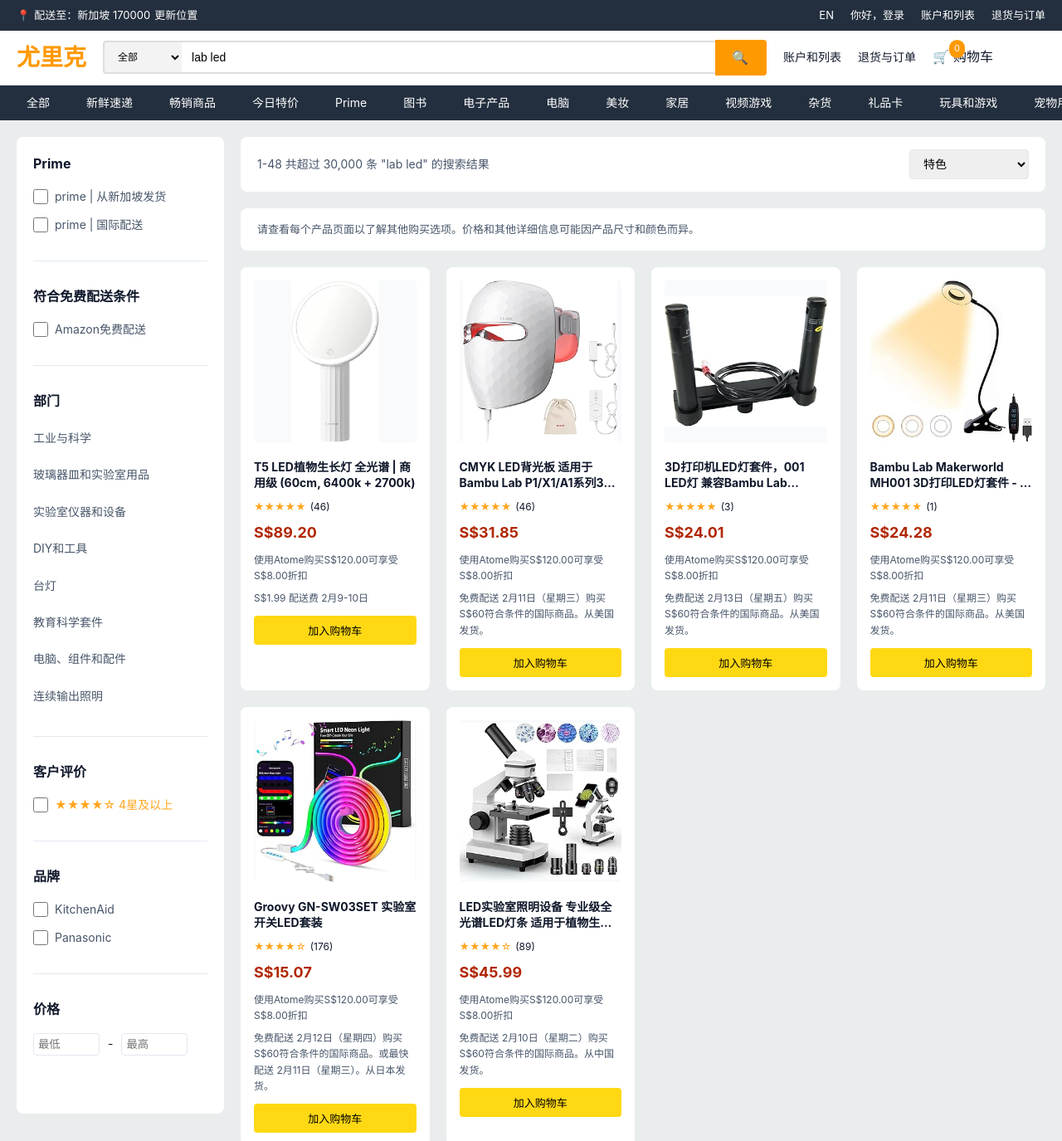
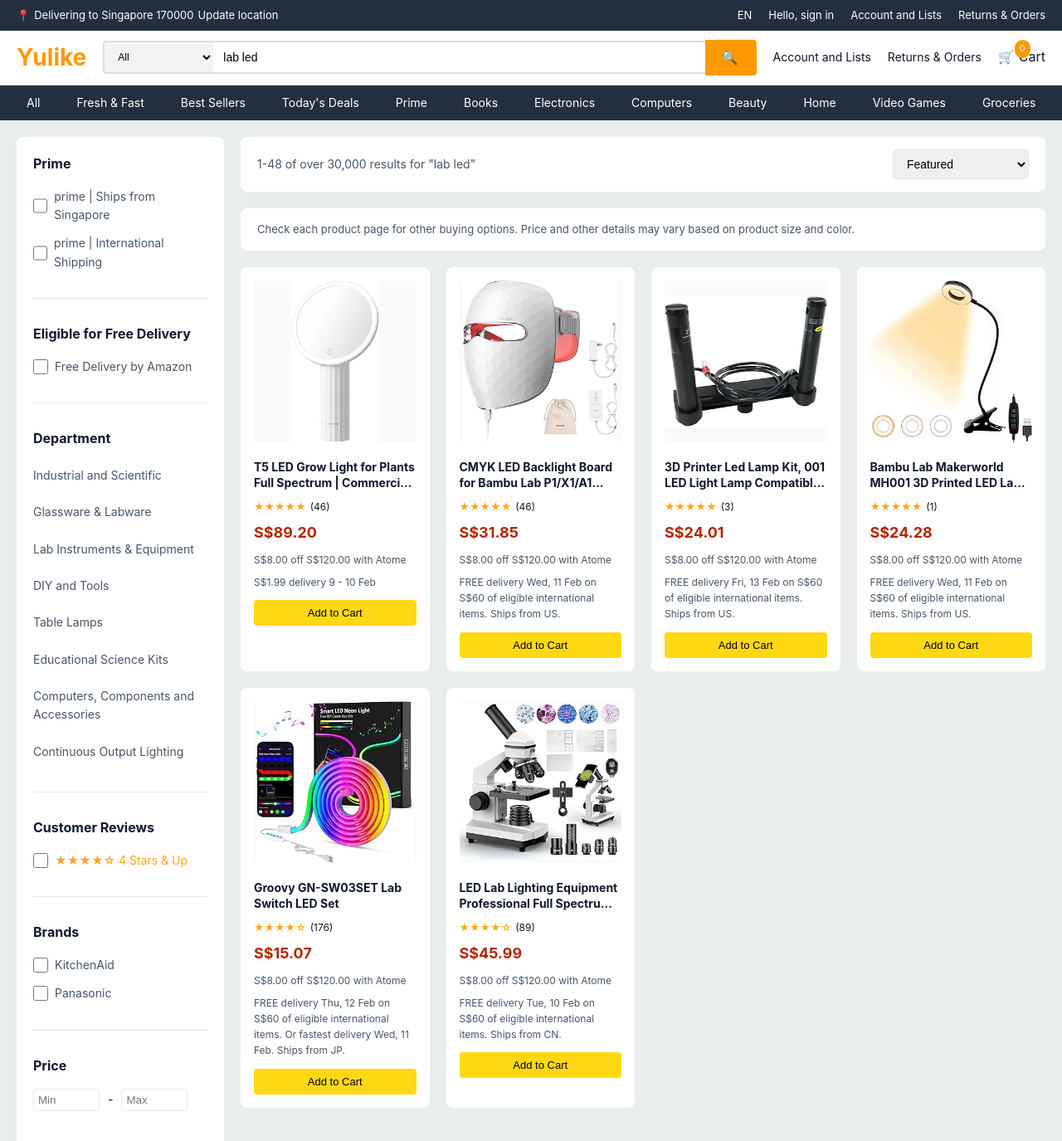
Before and after one commit to only7SAN/Growing-Learning, a plain HTML site: page index.html in a window 1280 px wide. Shown: the top 1375 px of the page at 83% size. Drawn offline with Linux system fonts and the light colour scheme.

Commit message:
初始化
Co-Authored-By: 陈利鸿 <chenlihong@37.com>

```diff
--- a/index.html
+++ b/index.html
@@ -1,10 +1,10 @@
 <!DOCTYPE html>
-<html lang="zh-CN">
+<html lang="en">
 <head>
     <meta charset="UTF-8">
     <meta name="viewport" content="width=device-width, initial-scale=1.0">
-    <meta name="description" content="尤里克 - 海量商品，品质保障，快速配送">
-    <title>尤里克 - 搜索结果</title>
+    <meta name="description" content="Yulike - Massive selection, quality guaranteed, fast delivery">
+    <title>Yulike - Search Results</title>
     <style>
         * {
             margin: 0;
@@ -36,7 +36,7 @@
             line-height: 1.6;
         }
 
-        /* 顶部导航栏 */
+        /* Top Navigation Bar */
         .top-nav {
             background: var(--secondary);
             color: white;
@@ -75,7 +75,7 @@
             text-decoration: none;
         }
 
-        /* 主导航栏 */
+        /* Main Navigation Bar */
         .navbar {
             background: var(--bg-light);
             border-bottom: 1px solid var(--border-color);
@@ -185,7 +185,7 @@
             border-radius: 10px;
         }
 
-        /* 分类导航栏 */
+        /* Category Navigation Bar */
         .category-nav {
             background: var(--secondary);
             color: white;
@@ -222,7 +222,7 @@
             gap: 20px;
         }
 
-        /* 左侧边栏 */
+        /* Left Sidebar */
         .sidebar {
             width: 250px;
             background: var(--bg-light);
@@ -303,7 +303,7 @@
             font-size: 14px;
         }
 
-        /* 主内容区 */
+        /* Main Content Area */
         .content-area {
             flex: 1;
         }
@@ -340,7 +340,7 @@
             color: var(--text-secondary);
         }
 
-        /* 产品网格 */
+        /* Products Grid */
         .products-grid {
             display: grid;
             grid-template-columns: repeat(auto-fill, minmax(220px, 1fr));
@@ -430,7 +430,7 @@
             background: #f7ca00;
         }
 
-        /* 响应式设计 */
+        /* Responsive Design */
         @media (max-width: 1024px) {
             .sidebar {
                 display: none;
@@ -470,145 +470,145 @@
     </style>
 </head>
 <body>
-    <!-- 顶部导航栏 -->
+    <!-- Top Navigation Bar -->
     <div class="top-nav">
         <div class="top-nav-container">
             <div class="delivery-location">
                 <span>📍</span>
-                <span>配送至：新加坡 170000</span>
-                <a href="#">更新位置</a>
+                <span>Delivering to Singapore 170000</span>
+                <a href="#">Update location</a>
             </div>
             <div class="top-nav-links">
                 <a href="#">EN</a>
-                <a href="#">你好，登录</a>
-                <a href="#">账户和列表</a>
-                <a href="#">退货与订单</a>
+                <a href="#">Hello, sign in</a>
+                <a href="#">Account and Lists</a>
+                <a href="#">Returns & Orders</a>
             </div>
         </div>
     </div>
 
-    <!-- 主导航栏 -->
+    <!-- Main Navigation Bar -->
     <nav class="navbar">
         <div class="navbar-container">
-            <a href="#" class="logo">尤里克</a>
+            <a href="#" class="logo">Yulike</a>
 
             <div class="search-container">
                 <select class="search-select">
-                    <option>全部</option>
-                    <option>电子产品</option>
-                    <option>家居用品</option>
-                    <option>服装配饰</option>
+                    <option>All</option>
+                    <option>Electronics</option>
+                    <option>Home & Kitchen</option>
+                    <option>Fashion</option>
                 </select>
                 <div class="search-input-wrapper">
-                    <input type="text" class="search-input" placeholder="搜索商品" value="lab led">
+                    <input type="text" class="search-input" placeholder="Search products" value="lab led">
                 </div>
                 <button class="search-btn">🔍</button>
             </div>
 
             <div class="navbar-right">
-                <a href="#">账户和列表</a>
-                <a href="#">退货与订单</a>
+                <a href="#">Account and Lists</a>
+                <a href="#">Returns & Orders</a>
                 <div class="cart-icon">
                     <span>🛒</span>
-                    <span>购物车</span>
+                    <span>Cart</span>
                     <span class="cart-count">0</span>
                 </div>
             </div>
         </div>
     </nav>
 
-    <!-- 分类导航栏 -->
+    <!-- Category Navigation Bar -->
     <div class="category-nav">
         <div class="category-nav-container">
-            <a href="#">全部</a>
-            <a href="#">新鲜速递</a>
-            <a href="#">畅销商品</a>
-            <a href="#">今日特价</a>
+            <a href="#">All</a>
+            <a href="#">Fresh & Fast</a>
+            <a href="#">Best Sellers</a>
+            <a href="#">Today's Deals</a>
             <a href="#">Prime</a>
-            <a href="#">图书</a>
-            <a href="#">电子产品</a>
-            <a href="#">电脑</a>
-            <a href="#">美妆</a>
-            <a href="#">家居</a>
-            <a href="#">视频游戏</a>
-            <a href="#">杂货</a>
-            <a href="#">礼品卡</a>
-            <a href="#">玩具和游戏</a>
-            <a href="#">宠物用品</a>
-            <a href="#">健康与个人护理</a>
+            <a href="#">Books</a>
+            <a href="#">Electronics</a>
+            <a href="#">Computers</a>
+            <a href="#">Beauty</a>
+            <a href="#">Home</a>
+            <a href="#">Video Games</a>
+            <a href="#">Groceries</a>
+            <a href="#">Gift Cards</a>
+            <a href="#">Toys and Games</a>
+            <a href="#">Pet Supplies</a>
+            <a href="#">Health & Personal Care</a>
         </div>
     </div>
 
-    <!-- 主内容区 -->
+    <!-- Main Content Area -->
     <div class="main-container">
-        <!-- 左侧边栏 -->
+        <!-- Left Sidebar -->
         <aside class="sidebar">
             <div class="sidebar-section">
                 <h3 class="sidebar-title">Prime</h3>
                 <div class="filter-item">
                     <label>
                         <input type="checkbox">
-                        <span>prime | 从新加坡发货</span>
+                        <span>prime | Ships from Singapore</span>
                     </label>
                 </div>
                 <div class="filter-item">
                     <label>
                         <input type="checkbox">
-                        <span>prime | 国际配送</span>
+                        <span>prime | International Shipping</span>
                     </label>
                 </div>
             </div>
 
             <div class="sidebar-section">
-                <h3 class="sidebar-title">符合免费配送条件</h3>
+                <h3 class="sidebar-title">Eligible for Free Delivery</h3>
                 <div class="filter-item">
                     <label>
                         <input type="checkbox">
-                        <span>Amazon免费配送</span>
+                        <span>Free Delivery by Amazon</span>
                     </label>
                 </div>
             </div>
 
             <div class="sidebar-section">
-                <h3 class="sidebar-title">部门</h3>
+                <h3 class="sidebar-title">Department</h3>
                 <div class="filter-item">
-                    <a href="#">工业与科学</a>
+                    <a href="#">Industrial and Scientific</a>
                 </div>
                 <div class="filter-item">
-                    <a href="#">玻璃器皿和实验室用品</a>
+                    <a href="#">Glassware & Labware</a>
                 </div>
                 <div class="filter-item">
-                    <a href="#">实验室仪器和设备</a>
+                    <a href="#">Lab Instruments & Equipment</a>
                 </div>
                 <div class="filter-item">
-                    <a href="#">DIY和工具</a>
+                    <a href="#">DIY and Tools</a>
                 </div>
                 <div class="filter-item">
-                    <a href="#">台灯</a>
+                    <a href="#">Table Lamps</a>
                 </div>
                 <div class="filter-item">
-                    <a href="#">教育科学套件</a>
+                    <a href="#">Educational Science Kits</a>
                 </div>
                 <div class="filter-item">
-                    <a href="#">电脑、组件和配件</a>
+                    <a href="#">Computers, Components and Accessories</a>
                 </div>
                 <div class="filter-item">
-                    <a href="#">连续输出照明</a>
+                    <a href="#">Continuous Output Lighting</a>
                 </div>
             </div>
 
             <div class="sidebar-section">
-                <h3 class="sidebar-title">客户评价</h3>
+                <h3 class="sidebar-title">Customer Reviews</h3>
                 <div class="filter-item">
                     <label>
                         <input type="checkbox">
-                        <span class="stars-filter">★★★★☆ 4星及以上</span>
+                        <span class="stars-filter">★★★★☆ 4 Stars & Up</span>
                     </label>
                 </div>
             </div>
 
             <div class="sidebar-section">
-                <h3 class="sidebar-title">品牌</h3>
+                <h3 class="sidebar-title">Brands</h3>
                 <div class="filter-item">
                     <label>
                         <input type="checkbox">
@@ -624,128 +624,128 @@
             </div>
 
             <div class="sidebar-section">
-                <h3 class="sidebar-title">价格</h3>
+                <h3 class="sidebar-title">Price</h3>
                 <div class="price-range">
-                    <input type="text" class="price-input" placeholder="最低">
+                    <input type="text" class="price-input" placeholder="Min">
                     <span>-</span>
-                    <input type="text" class="price-input" placeholder="最高">
+                    <input type="text" class="price-input" placeholder="Max">
                 </div>
             </div>
         </aside>
 
-        <!-- 主内容区 -->
+        <!-- Main Content Area -->
         <div class="content-area">
             <div class="results-header">
                 <div class="results-count">
-                    1-48 共超过 30,000 条 "lab led" 的搜索结果
+                    1-48 of over 30,000 results for "lab led"
                 </div>
                 <select class="sort-select">
-                    <option>特色</option>
-                    <option>价格：从低到高</option>
-                    <option>价格：从高到低</option>
-                    <option>客户评价</option>
-                    <option>最新上架</option>
+                    <option>Featured</option>
+                    <option>Price: Low to High</option>
+                    <option>Price: High to Low</option>
+                    <option>Customer Reviews</option>
+                    <option>Newest Arrivals</option>
                 </select>
             </div>
 
             <div class="results-note">
-                请查看每个产品页面以了解其他购买选项。价格和其他详细信息可能因产品尺寸和颜色而异。
+                Check each product page for other buying options. Price and other details may vary based on product size and color.
             </div>
 
             <div class="products-grid">
-                <!-- 产品 1 -->
+                <!-- Product 1 -->
                 <div class="product-card">
-                    <img src="./img/1.jpg" alt="T5 LED植物生长灯" class="product-image">
-                    <h3 class="product-title">T5 LED植物生长灯 全光谱 | 商用级 (60cm, 6400k + 2700k)</h3>
+                    <img src="./img/1.jpg" alt="T5 LED Grow Light for Plants" class="product-image">
+                    <h3 class="product-title">T5 LED Grow Light for Plants Full Spectrum | Commercial Grade (60cm, 6400k + 2700k)</h3>
                     <div class="product-rating">
                         <span class="stars">★★★★★</span>
                         <span>(46)</span>
                     </div>
                     <div class="product-price">S$89.20</div>
-                    <div class="product-offer">使用Atome购买S$120.00可享受S$8.00折扣</div>
-                    <div class="product-delivery">S$1.99 配送费 2月9-10日</div>
-                    <button class="add-to-cart-btn">加入购物车</button>
+                    <div class="product-offer">S$8.00 off S$120.00 with Atome</div>
+                    <div class="product-delivery">S$1.99 delivery 9 - 10 Feb</div>
+                    <button class="add-to-cart-btn">Add to Cart</button>
                 </div>
 
-                <!-- 产品 2 -->
+                <!-- Product 2 -->
                 <div class="product-card">
-                    <img src="./img/2.jpg" alt="CMYK LED背光板" class="product-image">
-                    <h3 class="product-title">CMYK LED背光板 适用于Bambu Lab P1/X1/A1系列3D打印机，3D打印机配件替换PCB光刻面板...</h3>
+                    <img src="./img/2.jpg" alt="CMYK LED Backlight Board" class="product-image">
+                    <h3 class="product-title">CMYK LED Backlight Board for Bambu Lab P1/X1/A1 Series 3D Printer, 3D Printer Accessories Replacement PCB Lithophane Panel...</h3>
                     <div class="product-rating">
                         <span class="stars">★★★★★</span>
                         <span>(46)</span>
                     </div>
                     <div class="product-price">S$31.85</div>
-                    <div class="product-offer">使用Atome购买S$120.00可享受S$8.00折扣</div>
-                    <div class="product-delivery">免费配送 2月11日（星期三）购买S$60符合条件的国际商品。从美国发货。</div>
-                    <button class="add-to-cart-btn">加入购物车</button>
+                    <div class="product-offer">S$8.00 off S$120.00 with Atome</div>
+                    <div class="product-delivery">FREE delivery Wed, 11 Feb on S$60 of eligible international items. Ships from US.</div>
+                    <button class="add-to-cart-btn">Add to Cart</button>
                 </div>
 
-                <!-- 产品 3 -->
+                <!-- Product 3 -->
                 <div class="product-card">
-                    <img src="./img/3.jpg" alt="3D打印机LED灯套件" class="product-image">
-                    <h3 class="product-title">3D打印机LED灯套件，001 LED灯 兼容Bambu Lab A1/A1mini/P1S/P1P/X1C Makerworld制造商供应</h3>
+                    <img src="./img/3.jpg" alt="3D Printer LED Lamp Kit" class="product-image">
+                    <h3 class="product-title">3D Printer Led Lamp Kit, 001 LED Light Lamp Compatible with Bambu Lab A1/A1mini/P1S/P1P/X1C Makerworld Maker's Supply</h3>
                     <div class="product-rating">
                         <span class="stars">★★★★★</span>
                         <span>(3)</span>
                     </div>
                     <div class="product-price">S$24.01</div>
-                    <div class="product-offer">使用Atome购买S$120.00可享受S$8.00折扣</div>
-                    <div class="product-delivery">免费配送 2月13日（星期五）购买S$60符合条件的国际商品。从美国发货。</div>
-                    <button class="add-to-cart-btn">加入购物车</button>
+                    <div class="product-offer">S$8.00 off S$120.00 with Atome</div>
+                    <div class="product-delivery">FREE delivery Fri, 13 Feb on S$60 of eligible international items. Ships from US.</div>
+                    <button class="add-to-cart-btn">Add to Cart</button>
                 </div>
 
-                <!-- 产品 4 -->
+                <!-- Product 4 -->
                 <div class="product-card">
-                    <img src="./img/4.jpg" alt="Bambu Lab Makerworld LED灯套件" class="product-image">
-                    <h3 class="product-title">Bambu Lab Makerworld MH001 3D打印LED灯套件 - 暖白光/RGB彩色，DIY兼容BambuLab P1P/P1S，A1/A1...</h3>
+                    <img src="./img/4.jpg" alt="Bambu Lab Makerworld LED Lamp Kit" class="product-image">
+                    <h3 class="product-title">Bambu Lab Makerworld MH001 3D Printed LED Lamp Kit - Warm White Light/RGB Color, DIY Compatible with BambuLab P1P/P1S, A1/A1...</h3>
                     <div class="product-rating">
                         <span class="stars">★★★★★</span>
                         <span>(1)</span>
                     </div>
                     <div class="product-price">S$24.28</div>
-                    <div class="product-offer">使用Atome购买S$120.00可享受S$8.00折扣</div>
-                    <div class="product-delivery">免费配送 2月11日（星期三）购买S$60符合条件的国际商品。从美国发货。</div>
-                    <button class="add-to-cart-btn">加入购物车</button>
+                    <div class="product-offer">S$8.00 off S$120.00 with Atome</div>
+                    <div class="product-delivery">FREE delivery Wed, 11 Feb on S$60 of eligible international items. Ships from US.</div>
+                    <button class="add-to-cart-btn">Add to Cart</button>
                 </div>
 
-                <!-- 产品 5 -->
+                <!-- Product 5 -->
                 <div class="product-card">
-                    <img src="./img/5.jpg" alt="Groovy实验室开关LED套装" class="product-image">
-                    <h3 class="product-title">Groovy GN-SW03SET 实验室开关LED套装</h3>
+                    <img src="./img/5.jpg" alt="Groovy Lab Switch LED Set" class="product-image">
+                    <h3 class="product-title">Groovy GN-SW03SET Lab Switch LED Set</h3>
                     <div class="product-rating">
                         <span class="stars">★★★★☆</span>
                         <span>(176)</span>
                     </div>
                     <div class="product-price">S$15.07</div>
-                    <div class="product-offer">使用Atome购买S$120.00可享受S$8.00折扣</div>
-                    <div class="product-delivery">免费配送 2月12日（星期四）购买S$60符合条件的国际商品。或最快配送 2月11日（星期三）。从日本发货。</div>
-                    <button class="add-to-cart-btn">加入购物车</button>
+                    <div class="product-offer">S$8.00 off S$120.00 with Atome</div>
+                    <div class="product-delivery">FREE delivery Thu, 12 Feb on S$60 of eligible international items. Or fastest delivery Wed, 11 Feb. Ships from JP.</div>
+                    <button class="add-to-cart-btn">Add to Cart</button>
                 </div>
 
-                <!-- 产品 6 -->
+                <!-- Product 6 -->
                 <div class="product-card">
-                    <img src="./img/6.jpg" alt="LED产品" class="product-image">
-                    <h3 class="product-title">LED实验室照明设备 专业级全光谱LED灯条 适用于植物生长和实验室使用</h3>
+                    <img src="./img/6.jpg" alt="LED Product" class="product-image">
+                    <h3 class="product-title">LED Lab Lighting Equipment Professional Full Spectrum LED Light Strip for Plant Growth and Laboratory Use</h3>
                     <div class="product-rating">
                         <span class="stars">★★★★☆</span>
                         <span>(89)</span>
                     </div>
                     <div class="product-price">S$45.99</div>
-                    <div class="product-offer">使用Atome购买S$120.00可享受S$8.00折扣</div>
-                    <div class="product-delivery">免费配送 2月10日（星期二）购买S$60符合条件的国际商品。从中国发货。</div>
-                    <button class="add-to-cart-btn">加入购物车</button>
+                    <div class="product-offer">S$8.00 off S$120.00 with Atome</div>
+                    <div class="product-delivery">FREE delivery Tue, 10 Feb on S$60 of eligible international items. Ships from CN.</div>
+                    <button class="add-to-cart-btn">Add to Cart</button>
                 </div>
             </div>
         </div>
     </div>
 
     <script>
-        // 搜索功能
+        // Search functionality
         document.querySelector('.search-btn').addEventListener('click', function() {
             const searchTerm = document.querySelector('.search-input').value;
             if (searchTerm) {
-                alert(`搜索关键词：${searchTerm}`);
+                alert(`Search keyword: ${searchTerm}`);
             }
         });
 
@@ -755,7 +755,7 @@
             }
         });
 
-        // 加入购物车功能
+        // Add to cart functionality
         document.querySelectorAll('.add-to-cart-btn').forEach(btn => {
             btn.addEventListener('click', function() {
                 const productName = this.parentElement.querySelector('.product-title').textContent;
@@ -763,13 +763,13 @@
                 let count = parseInt(cartCount.textContent) || 0;
                 count++;
                 cartCount.textContent = count;
-                alert(`已添加 "${productName.substring(0, 30)}..." 到购物车！`);
+                alert(`Added "${productName.substring(0, 30)}..." to cart!`);
             });
         });
 
-        // 购物车点击
+        // Cart click
         document.querySelector('.cart-icon').addEventListener('click', function() {
-            alert('进入购物车页面...');
+            alert('Go to cart page...');
         });
     </script>
 </body>
```
